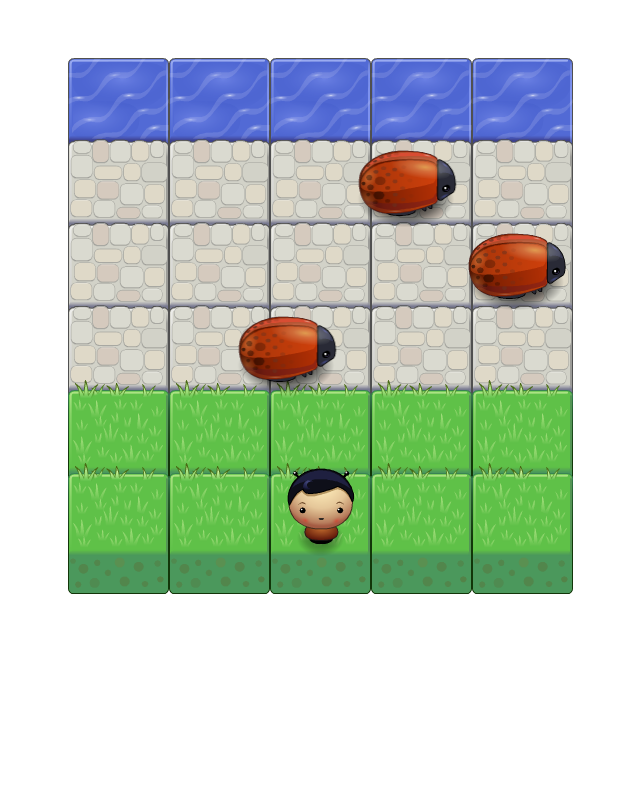
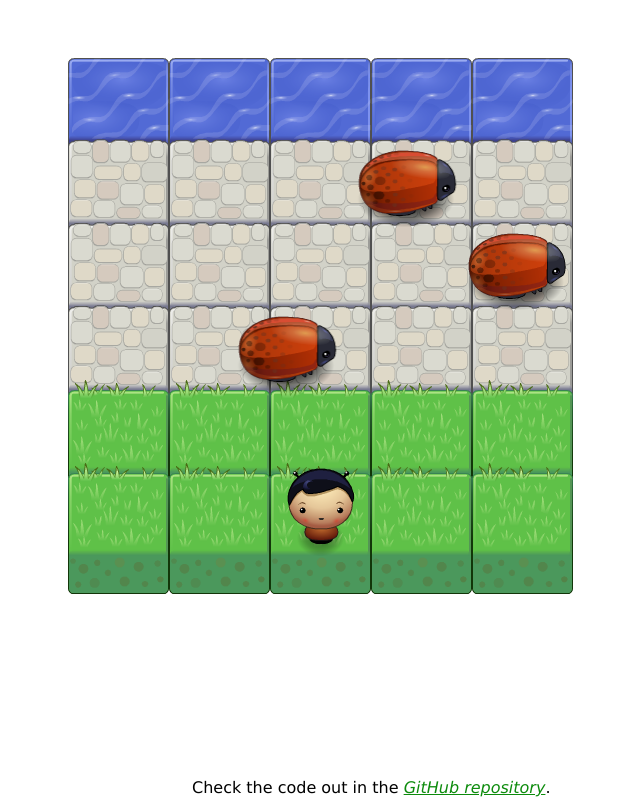
Before and after one commit to AnnaJanuszewska/Classic-Arcade-Game, a plain HTML site: page index.html in a window 1280 px wide. Shown: the whole page, without its empty margins (320-960 px from the left). Drawn offline with Linux system fonts and the light colour scheme.

Commit message:
Add GitHub link to repository

```diff
--- a/css/style.css
+++ b/css/style.css
@@ -4,7 +4,7 @@ body {
 }
 
 #winnerAlert {
-    height: 30vh;
+    height: 35vh;
     width: 35vw;
     position: fixed;
     top: 20%;
@@ -17,7 +17,7 @@ body {
     font-size: 1.6em;
     color: rgb(41, 40, 40);
     text-shadow: 2px;
-    padding: 8%;
+    padding: 4%;
 }
 
 #button {
@@ -34,3 +34,14 @@ body {
 #button:active {
     transform: translateY(5px);
 }
+
+footer {
+    position: fixed;
+    bottom: 3px;
+    left: 40%;
+}
+
+a {
+    font-style: italic;
+    color: rgb(12, 139, 12);
+}
--- a/index.html
+++ b/index.html
@@ -11,6 +11,10 @@
         <button id="button" type="button">start new game</button>
     </div>
 
+    <footer>
+        Check the code out in the <a href="https://github.com/AnnaJanuszewska/Classic-Arcade-Game" target="_blank"> GitHub repository</a>.
+    </footer>
+
     <script src="js/resources.js"></script>
     <script src="js/app.js"></script>
     <script src="js/engine.js"></script>
```
